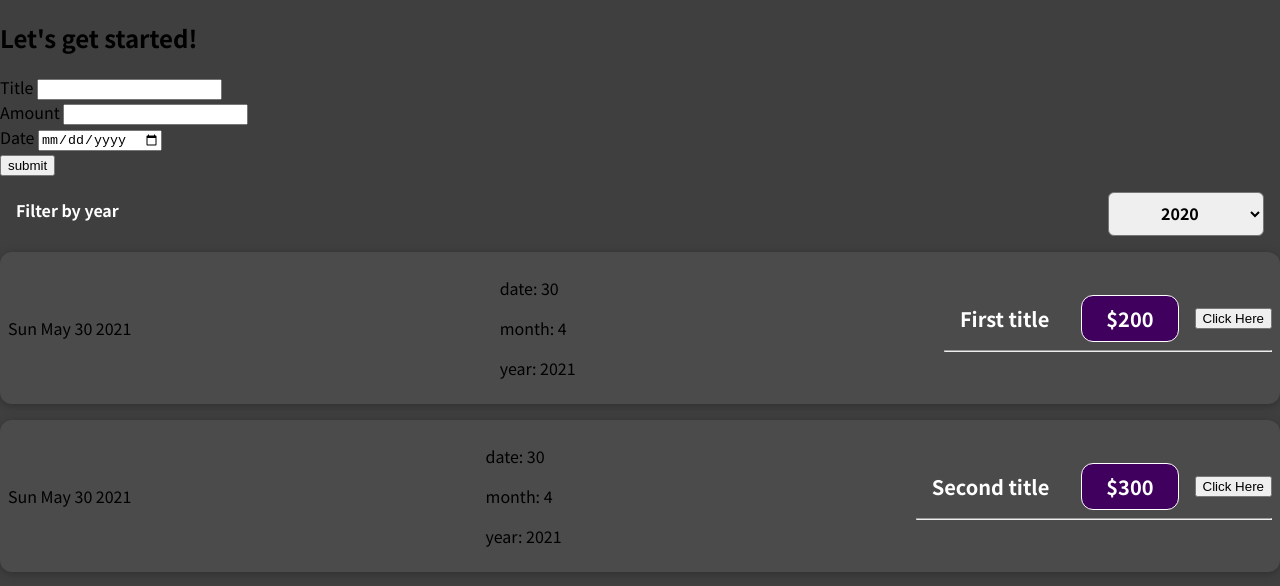
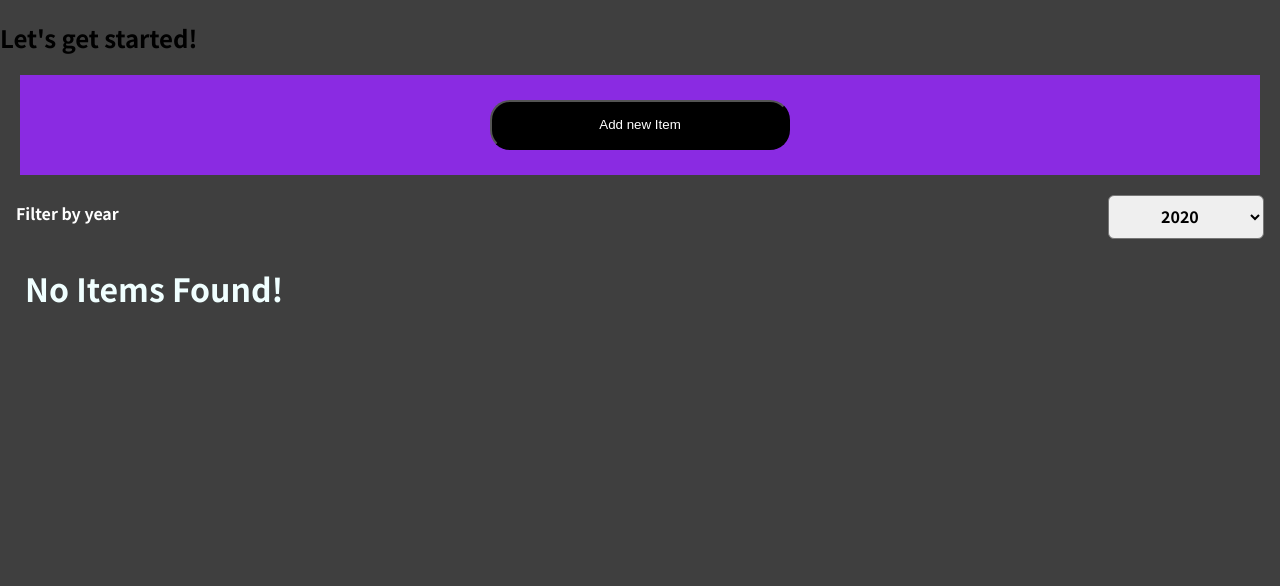
Before and after one commit to sanjayBst/React-P1, a React (Create React App) app: page / in a window 1280 px wide. Shown: the top 586 px of the page. Built offline with nearby package versions, Linux system fonts and the light colour scheme.

Commit message:
improvements done

```diff
--- a/src/components/Expense/Expense.js
+++ b/src/components/Expense/Expense.js
@@ -1,6 +1,7 @@
 import ExpenseItem from './ExpenseItem';
 import './css/Expenses.css';
 import ExpenseFilter from './ExpenseFilter';
+import ExpenseList from './ExpenseList';
 import './css/ExpenseFilter.css';
 import Card from '../UI/Card';
 import { useState } from 'react';
@@ -12,13 +13,22 @@ const Expense = (props) => {
     console.log("here at year select", year);
     setYear(year);
   }
+
+  const filteredExpenses = props.expense.filter(expense => new Date (expense.date).getFullYear().toString() === year )
+
+
+
+
   return (
     <Card>
       <ExpenseFilter selected={year} onYearSelect={yearSelect} />
       <Card className="Expenses">
+       {/*  {filteredExpenses.length ===0 && <p>No results found! </p>  }
+        {filteredExpenses.length >0 &&  filteredExpenses.map(expenses=><ExpenseItem  key={expenses.id}  date={expenses.date} title={expenses.title} amount={expenses.amount}
+        />)} */}
 
-        {props.expense.map(expenses=><ExpenseItem date={expenses.date} title={expenses.title} amount={expenses.amount}
-        />)}
+
+      <ExpenseList  items ={filteredExpenses}  />
 
       </Card>
     </Card>
--- a/src/components/Expense/ExpenseFilter.js
+++ b/src/components/Expense/ExpenseFilter.js
@@ -5,7 +5,6 @@ import "./css/ExpenseFilter.css";
 const ExpensesFilter = (props) => {
 
     const filterChange = (event) => {
-        console.log('"filter chanfe===>', event.target.value);
         props.onYearSelect(event.target.value);
     }
 
--- a/src/components/Expense/ExpenseItem.js
+++ b/src/components/Expense/ExpenseItem.js
@@ -6,17 +6,17 @@ function ExpenseItem(props) {
 
   const [title, setTitle]=useState(props.title);
   const clickHandler = () => {
-    setTitle("I am changed");
-    console.log("I am clicked");
+    setTitle("I am changed temporarily");
   }
 
   return (
     <div className="expense-item">
       <div>{props.date.toDateString()}</div>
-      <ExpenseDate date={props.date}></ExpenseDate>
+      <ExpenseDate  date={props.date}></ExpenseDate>
       <div>
         <div className="expense-item__description">
           <h2>{props.title}</h2>
+          <p>  </p>
           <div className="expense-item__price">${props.amount}</div>
           <button onClick={clickHandler}> Click Here </button>
         </div>
--- /dev/null
+++ b/src/components/Expense/ExpenseList.js
@@ -0,0 +1,22 @@
+import ExpenseItem from './ExpenseItem';
+import './css/ExpenseList.css';
+
+const ExpenseList =(props)=>{
+
+    if(props.items.length ===0){
+        return <h1 className="expenseList">  No Items Found!  </h1>
+    }
+
+    return (
+        <div  >
+                    {
+                        props.items.map(expenses=><ExpenseItem  key={expenses.id}  date={expenses.date} title={expenses.title} amount={expenses.amount}/>)
+                    }
+        </div>
+    )
+
+
+}
+
+
+export default ExpenseList;
--- /dev/null
+++ b/src/components/Expense/css/ExpenseList.css
@@ -0,0 +1,7 @@
+.expenseList{
+
+    color: azure;
+    padding: 10px;
+    margin:15px;
+
+}
--- a/src/components/NewExpense/ExpenseForm.js
+++ b/src/components/NewExpense/ExpenseForm.js
@@ -1,5 +1,5 @@
 import { useState } from 'react';
-
+import './css/ExpenseForm.css';
 const ExpenseForm = (props) => {
 
     const [title, setTitle] = useState('');
@@ -56,9 +56,13 @@ const ExpenseForm = (props) => {
        props.onExpenseSave(expenseData);
     }
 
+    const onCancel =()=>{
+      props.registerExpense(false);
+    }
+
     return (
       <div>
-        <form onSubmit={onSubmitHandler}>
+        <form  className="expenseForm" onSubmit={onSubmitHandler}>
           <div>
             <label> Title </label>
             <input type="text" value={title} name="Title" onChange={titleChangeHandler} />
@@ -74,6 +78,9 @@ const ExpenseForm = (props) => {
           <button type="submit" name="Add Expense">
               submit
           </button>
+          <button type="cancel" name="Cancel"  onClick={onCancel}  >
+              Cancel
+          </button>
         </form>
       </div>
     );
--- a/src/components/NewExpense/NewExpense.js
+++ b/src/components/NewExpense/NewExpense.js
@@ -1,18 +1,39 @@
 import ExpenseForm from './ExpenseForm';
+import './css/ExpenseForm.css';
+import { useState } from 'react';
 
 const NewExpense = (props) => {
+
+  const [registerExpense, setRegisterExpense] = useState(false);
+
   const expenseSaver = (newExpense) => {
     const expenseData = {
       ...newExpense,
-            id : Math.random()
+      id: Math.random()
     }
     props.onNewExpense(expenseData);
+  }
 
+  const onClickHandler = () => {
+    setRegisterExpense(true)
+  }
+
+  const registerExpenseHandler=(value)=>{
+    setRegisterExpense(value);
   }
 
   return (
     <div>
-        <ExpenseForm onExpenseSave={expenseSaver} />
+
+      {registerExpense != true &&  <div className="addNew" >
+        <input className="addNewButton" onClick={onClickHandler} type="button" value="Add new Item" />
+      </div>}
+
+      {registerExpense === true &&  <div>
+      <ExpenseForm onExpenseSave={expenseSaver}  registerExpense={registerExpenseHandler} />
+      </div>}
+
+
     </div>
   );
 }
--- /dev/null
+++ b/src/components/NewExpense/css/ExpenseForm.css
@@ -0,0 +1,82 @@
+.addNew{
+
+
+
+    border: 10px solid dashed;
+    color: blanchedalmond;
+    background-color: blueviolet;
+    height: 100px;
+    margin: 20px;
+    padding: auto;
+    display: flex;
+    justify-content: center;
+    align-items: center;
+
+}
+
+.addNewButton{
+
+    justify-content: center;
+    background-color: black;
+    color: white;
+    height: 50px;
+    width: 300px;
+    border-radius: 20px;
+    text-align: center;
+    cursor: pointer;
+
+}
+
+
+.expenseForm{
+
+padding:20px;
+}
+
+.expenseForm label{
+    display: block;
+    color: blanchedalmond;
+}
+
+.expenseForm input[type="text"]{
+    display: block;
+    padding: 10px;
+    width: 100%;
+}
+
+.expenseForm input[type="date"]{
+    display: block;
+    padding: 10px;
+    width: 100%;
+}
+
+.expenseForm button[type="submit"]{
+
+    background-color: blue;
+    color: white;
+    padding: 10px 5px;
+    border:none;
+    margin: 10px;
+
+
+}
+.expenseForm button[type="submit"]{
+
+    background-color: blue;
+    color: white;
+    padding: 10px 5px;
+    border:none;
+    margin: 10px;
+
+}
+
+.expenseForm button[type="cancel"]{
+
+    background-color: red;
+    color: white;
+    padding: 10px 5px;
+    border:none;
+    margin: 10px;
+
+
+}
```
Also changed, not shown: 1 other file (tests, documents, lock files or other folders). Lines whose indentation alone changed are shown as unchanged.
